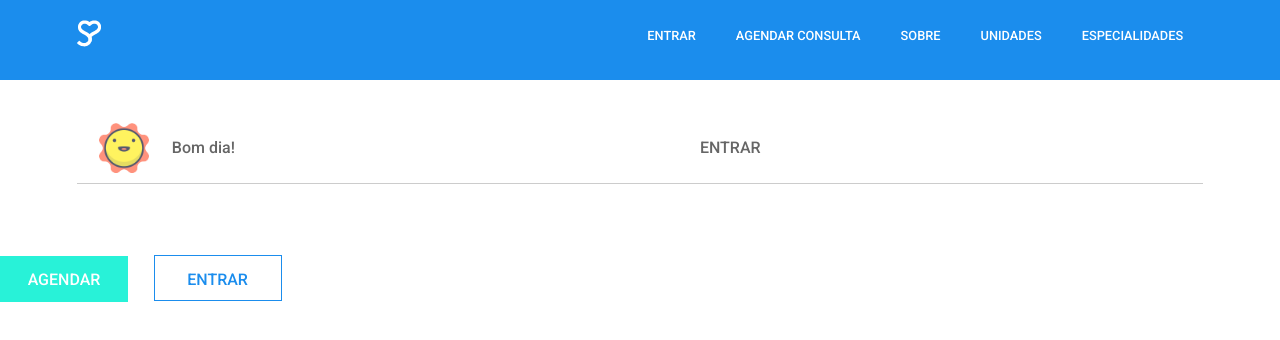
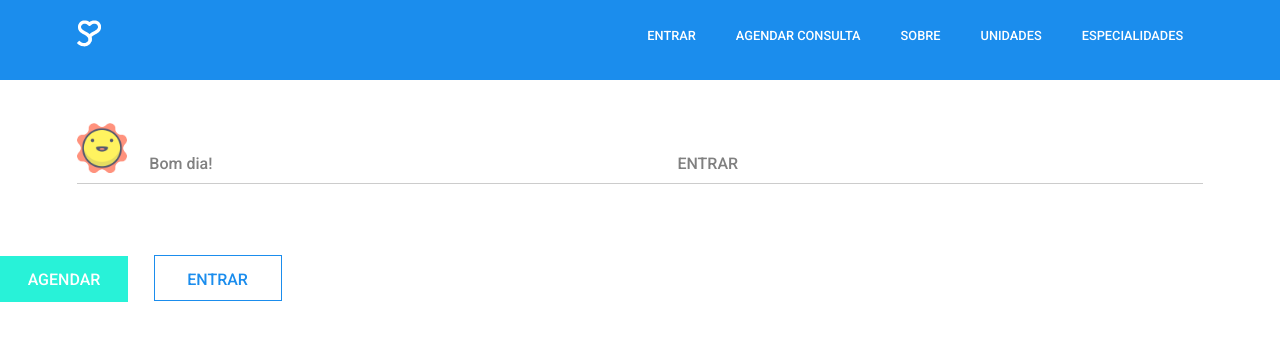
Before and after one commit to gbrlpires/gbrl-sp-med-group, a React (Create React App) app in the folder Front End/spmedgroup-front/: page / in a window 1280 px wide. Shown: the top 340 px of the page. Built offline with nearby package versions, Linux system fonts and the light colour scheme.

Commit message:
fazendo formulario

```diff
--- a/Front End/spmedgroup-front/src/assets/base.css
+++ b/Front End/spmedgroup-front/src/assets/base.css
@@ -9,5 +9,5 @@ body {
 /* Variables */
 :root {
     --border-color: #CCCCCC;
-    --text-color: #666666;
+    --text-color: #808080;
 }
--- a/Front End/spmedgroup-front/src/assets/position.css
+++ b/Front End/spmedgroup-front/src/assets/position.css
@@ -10,6 +10,6 @@
     display: flex;
     flex-direction: row;
     justify-content: flex-start;
-    align-items: center;
+    align-items: flex-end;
 
 }
--- a/Front End/spmedgroup-front/src/components/StatusBar/StatusBar.css
+++ b/Front End/spmedgroup-front/src/components/StatusBar/StatusBar.css
@@ -8,7 +8,7 @@
 }
 
 .status-bar-flexbox > * {
-    margin-left: 2%;
+    margin-right: 2%;
 }
 
 .status-bar__img {
```
Also changed, not shown: Front End/spmedgroup-front/src/components/Form/__InputType/_InputTypeText/InputTypeText.js (added, +22 -0 lines), Front End/spmedgroup-front/src/components/Form/__InputType/_InputTypeText/InputTypeText.css (added).
